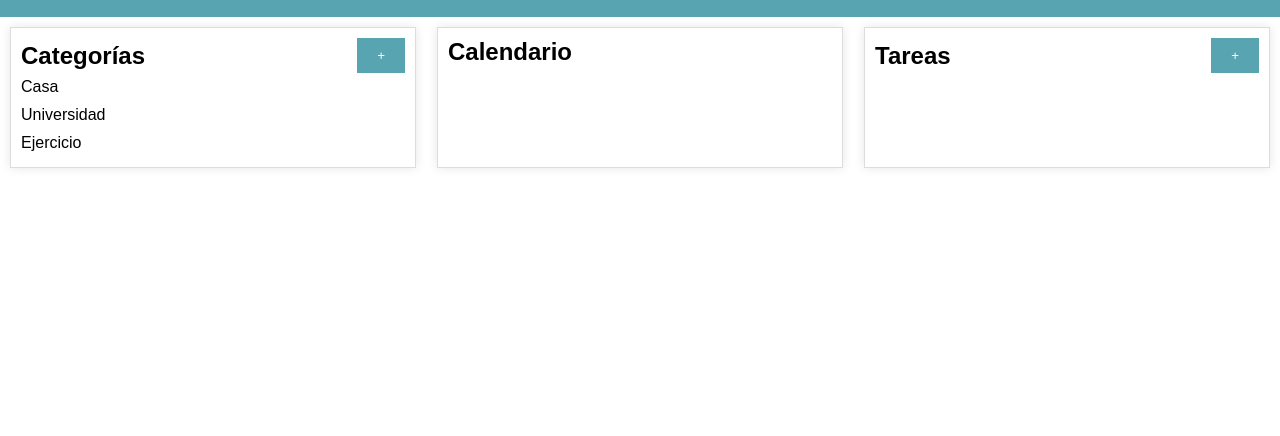
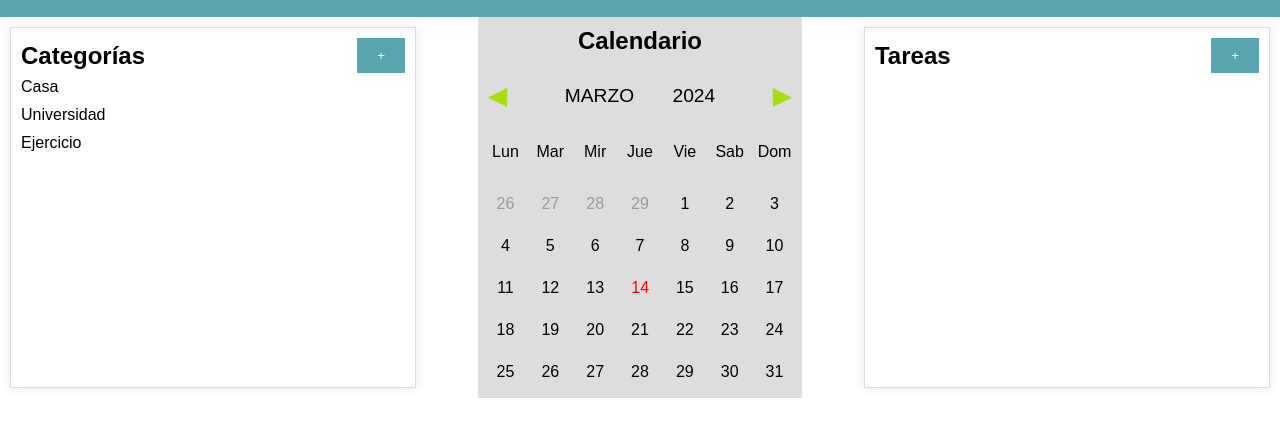
Before and after one commit to MrBl4ck04/Tasuku, a plain HTML site: page INICIO USUARIO/inicioUsuario.html in a window 1280 px wide. Shown: the part 120-556 px from the top of the page. Drawn offline with Linux system fonts and the light colour scheme.

Commit message:
Agregado de Calendario

```diff
--- a/INICIO USUARIO/inicioBack.js
+++ b/INICIO USUARIO/inicioBack.js
@@ -112,3 +112,94 @@ document.querySelectorAll('#categories ul li').forEach(item => {
         loadTasks(category);
     });
 });
+
+/*INICIO DE MES */
+let monthNames = ['Enero', 'Febrero', 'Marzo', 'Abril', 'Mayo', 'Junio', 'Julio', 'Agosto', 'Septiembre', 'Octubre', 'Noviembre', 'Diembre'];
+
+let currentDate = new Date();
+let currentDay = currentDate.getDate();
+let monthNumber = currentDate.getMonth();
+let currentYear = currentDate.getFullYear();
+
+let dates = document.getElementById('dates');
+let month = document.getElementById('month');
+let year = document.getElementById('year');
+
+let prevMonthDOM = document.getElementById('prev-month');
+let nextMonthDOM = document.getElementById('next-month');
+
+month.textContent = monthNames[monthNumber];
+year.textContent = currentYear.toString();
+
+prevMonthDOM.addEventListener('click', ()=>lastMonth());
+nextMonthDOM.addEventListener('click', ()=>nextMonth());
+
+writeMonth(monthNumber);
+
+function writeMonth(month){
+
+    for (let i = startDay(); i > 0 ; i--){
+        dates.innerHTML += ` <div class="calendar__date calendar__item calendar__last-days">${getTotalDays(monthNumber - 1) - (i - 1)}</div> `;
+    }
+
+    for (let i = 1 ; i <= getTotalDays(month); i++ ){
+
+        if ( i ===  currentDay){
+            dates.innerHTML += ` <div class="calendar__date calendar__item calendar__today">${i}</div> `;
+        }else{
+            dates.innerHTML += ` <div class="calendar__date calendar__item">${i}</div> `;
+        }
+    }
+}
+
+function getTotalDays(month){
+    if (month === -1) month = 11;
+
+    if  ( month == 0 || month == 2 || month == 4 || month == 7 || month == 9 || month == 11){
+        return 31;
+    }else if (month == 3 || month == 5 || month == 8 || month == 10 || month == 12){
+        return 30;
+    }else{
+        return isLeap() ? 29:28;
+    }
+}
+
+function isLeap(){
+    return((currentYear % 100 !== 0) && (currentYear % 4 === 0) || (currentYear % 400 === 0))
+}
+
+function startDay(){
+    let start = new Date(currentYear, monthNumber, 1);
+    return((start.getDay() - 1) === -1) ?  6 : start.getDay() - 1;
+}
+
+function lastMonth(){
+    if (monthNumber !== 0){
+        monthNumber--;
+    }else{
+        monthNumber = 11;
+        currentYear--;
+    }
+
+    setNewDate();
+}
+
+function nextMonth(){
+    if (monthNumber !== 11){
+        monthNumber++;
+    }else{
+        monthNumber = 0;
+        currentYear++;
+    }
+
+    setNewDate();
+}
+
+function setNewDate(){
+    currentDate.setFullYear(currentYear, monthNumber, currentDate);
+    month.textContent = monthNames[monthNumber];
+    year.textContent = currentYear.toString();
+
+    dates.textContent = '';
+    writeMonth(monthNumber);
+}
--- a/INICIO USUARIO/inicioEstilos.css
+++ b/INICIO USUARIO/inicioEstilos.css
@@ -38,13 +38,99 @@ main {
     align-items: center;
 }
 
-#categories, #calendar, #tasks {
+#categories, #tasks {
     border: 1px solid #ddd;
     margin: 10px;
     padding: 10px;
     width: 30%;
     background: #fff;
     box-shadow: 0 0 10px rgba(0,0,0,0.1);
+}
+
+#calendar{
+    display: flex;
+    flex-direction: column;
+    align-items: center; /* Alinea los elementos hijos horizontalmente al centro */
+    justify-content: start; /* Alinea los elementos hijos verticalmente al principio */
+    padding: 10px;
+    background: #ddd;
+}
+
+#calendar .calendar__info{
+    display: flex;
+    align-items: center;
+    padding: 0 2em;
+    font-size: 1.2em;
+    text-transform: uppercase;
+}
+
+#calendar .calendar__prev, #calendar .calendar__next{
+    color: #a7dd11;
+    cursor: pointer;
+    font-size: 1.3em;
+}
+
+#calendar .calendar__prev{
+    margin-right: auto;
+}
+
+#calendar .calendar__next{
+    margin-left: auto;
+}
+
+#calendar .calendar__week, #calendar .calendar__dates{
+    display: grid;
+    grid-template-columns: repeat(7, 1fr);
+    grid-gap: 10px;
+}
+
+
+#calendar .calendar__month, #calendar .calendar__year{
+    padding: .5em 1em;
+}
+
+#calendar .calendar__item{
+    text-align: center;
+    line-height: 2;
+}
+
+#calendar .calendar__today{
+    background-color: #ddd;
+    color: red;
+    width: 50%;
+    border-radius: 50%;
+    margin: auto;
+}
+
+#calendar .calendar__last-days{
+    opacity: .3;
+}
+
+/* Para el título de Calendario */
+#calendar h2 {
+    /* Ajusta el estilo de tu título de Calendario aquí */
+    margin-bottom: 20px; /* Añade un espacio debajo del título */
+}
+
+/* Para la barra de información del calendario (mes y año) */
+.calendar__info {
+    width: 100%; /* Asegúrate de que ocupe todo el ancho disponible */
+    justify-content: space-evenly; /* Espaciado uniforme entre los elementos */
+    margin-bottom: 20px; /* Añade un espacio debajo de la barra de información del mes */
+}
+
+/* Para los nombres de los días de la semana */
+.calendar__week {
+    width: 100%; /* Asegúrate de que ocupe todo el ancho disponible */
+    justify-content: space-evenly; /* Espaciado uniforme entre los elementos */
+    margin-bottom: 20px; /* Añade un espacio debajo de los nombres de los días */
+}
+
+/* Para los días del mes */
+.calendar__dates {
+    width: 100%; /* Asegúrate de que ocupe todo el ancho disponible */
+    flex-wrap: wrap; /* Permite que los elementos de los días se envuelvan */
+    justify-content: start; /* Alinea los días al principio */
 }
 
 h2 {
--- a/INICIO USUARIO/inicioUsuario.html
+++ b/INICIO USUARIO/inicioUsuario.html
@@ -28,6 +28,23 @@
             <div class="title-bar">
                 <h2>Calendario</h2>
             </div>
+            <div class="calendar__info">
+                <div class="calendar__prev" id="prev-month">&#9664</div>
+                <div class="calendar__month" id="month"></div>
+                <div class="calendar__year" id="year"></div>
+                <div class="calendar__next" id="next-month">&#9654</div>
+            </div>
+            <div class="calendar__week">
+                <div class="calendar__day calendar__item">Lun</div>
+                <div class="calendar__day calendar__item">Mar</div>
+                <div class="calendar__day calendar__item">Mir</div>
+                <div class="calendar__day calendar__item">Jue</div>
+                <div class="calendar__day calendar__item">Vie</div>
+                <div class="calendar__day calendar__item">Sab</div>
+                <div class="calendar__day calendar__item">Dom</div>
+            </div>
+
+            <div class="calendar__dates" id="dates"></div>
         </section>
         <section id="tasks">
             <div class="title-bar">
```
